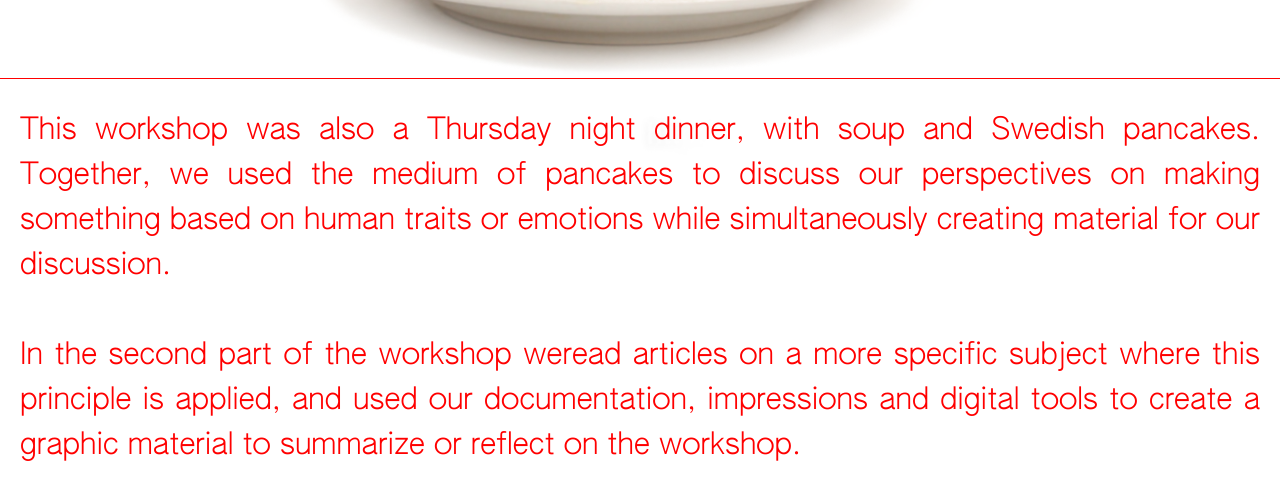
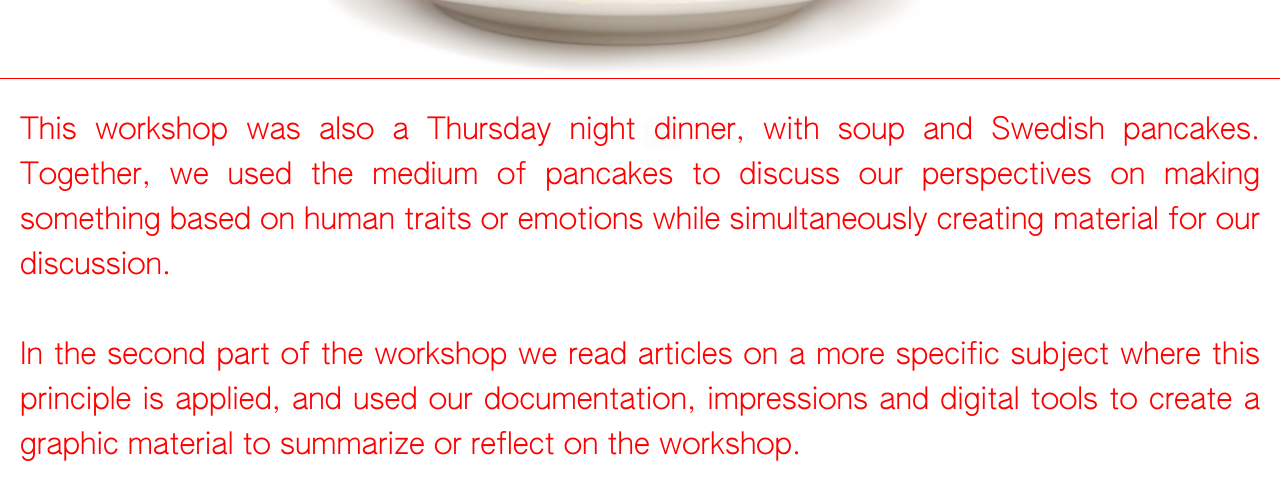
Before and after one commit to linnwergelius/immaterialbeta, a plain HTML site: page index.html in a window 1280 px wide. Shown: the part 2943-3441 px from the top of the page. Drawn offline with nearby package versions, Linux system fonts and the light colour scheme.

Commit message:
Update index.html

```diff
--- a/index.html
+++ b/index.html
@@ -150,7 +150,7 @@ Being a body is a straight-forward way to get access to the physical world. It
 			<div class="middlecontent" id="description">
 				<p>This workshop was also a Thursday night dinner, with soup and Swedish 			pancakes. Together, we used the medium of pancakes to discuss our perspectives on 			making something based on human traits or emotions while simultaneously creating 			material for our discussion.
 			<br><br>
-			In the second part of the workshop weread articles on a more specific subject 			where this principle is applied, and used our documentation, impressions and digital 			tools to create a graphic material to summarize or reflect on the workshop.</p>
+			In the second part of the workshop we read articles on a more specific subject 			where this principle is applied, and used our documentation, impressions and digital 			tools to create a graphic material to summarize or reflect on the workshop.</p>
 			</div>
 
 			<div class="middlecontent">
```
